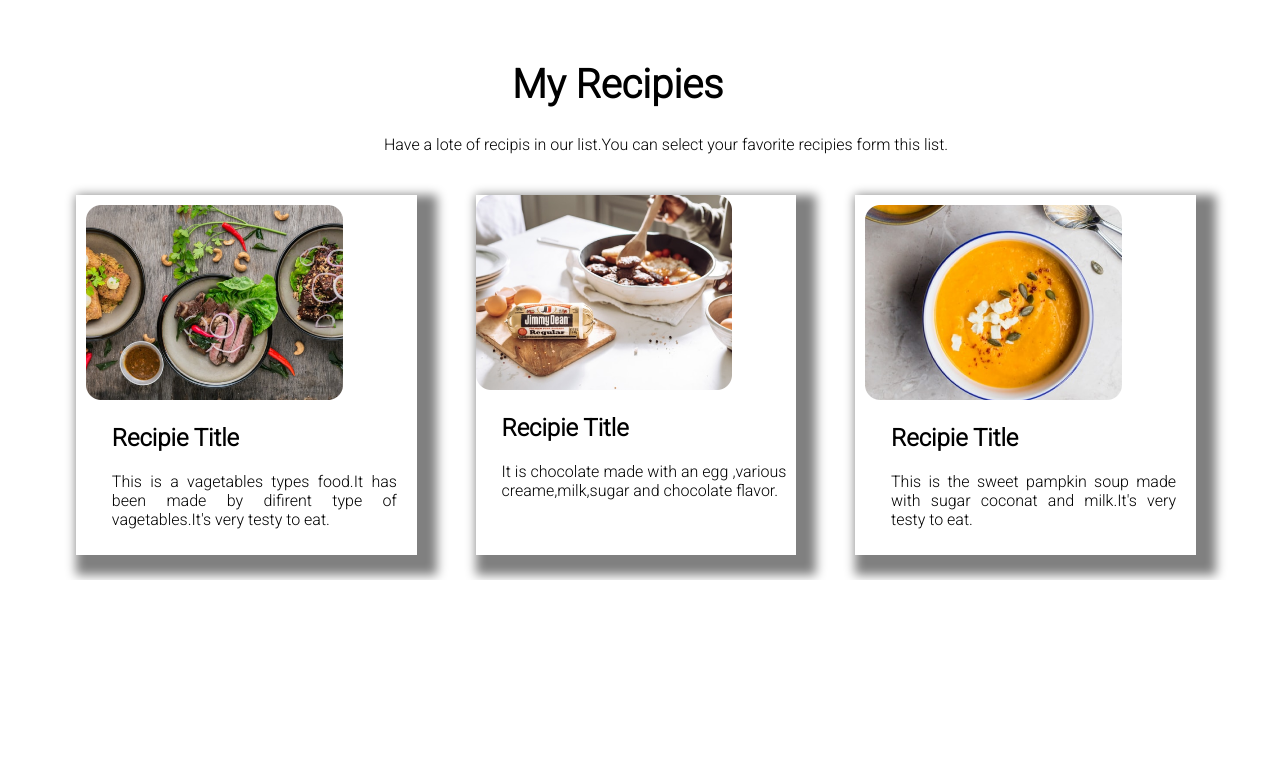
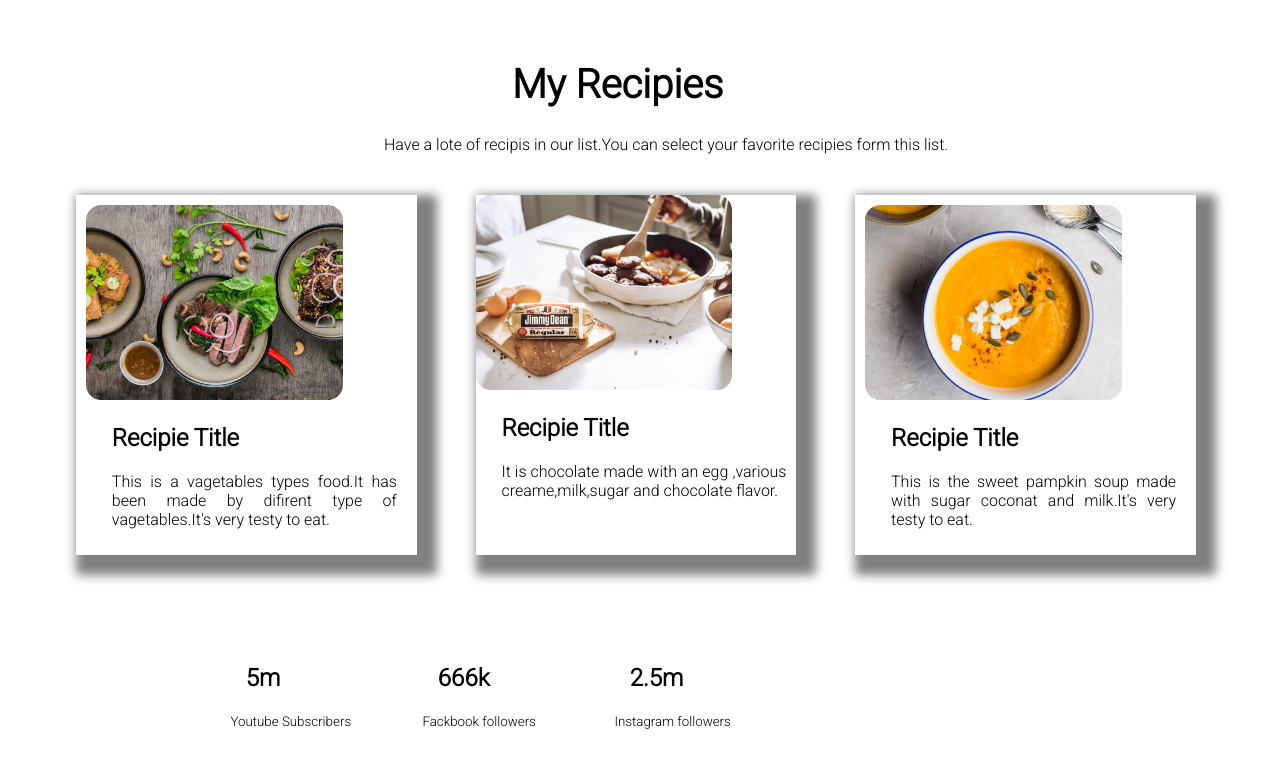
Before and after one commit to rabiul100/food-network, a plain HTML site: page index.html in a window 1280 px wide. Shown: the part 889-1657 px from the top of the page. Before the commit the page ends 1469 px from the top, so only its background shows below. Drawn offline with Linux system fonts and the light colour scheme.

Commit message:
commit floower

```diff
--- a/index.html
+++ b/index.html
@@ -79,6 +79,25 @@
 
     </section>
 
+    <section class="section4">
+
+        <div class="section4-div1">
+            <h2>5m</h2>
+            <small>Youtube Subscribers</small>
+
+        </div>
+        <div class="section4-div2">
+            <h2>666k</h2>
+            <small>Fackbook followers</small>
+
+        </div>
+        <div class="section4-div3">
+            <h2>2.5m</h2>
+            <small>Instagram followers</small>
+
+        </div>
+
+    </section>
 
 </body>
 </html>
--- a/style.css
+++ b/style.css
@@ -107,3 +107,25 @@ h2{
    margin-left: 8%;
    padding-right: 10px;
 }
+
+.section4{
+    width: 50%;
+    margin-top: 5%;
+    margin-bottom: 5%;
+    margin-left: 18%;
+    margin-right: 10%;
+    display: flex;
+    box-shadow: 10px 10px 10px 10x gray;
+
+}
+.section4-div1{
+    width: 30%;
+
+}
+.section4-div2{
+    width: 30%;
+
+}
+.section4-div3{
+    width: 30%;
+}
```
